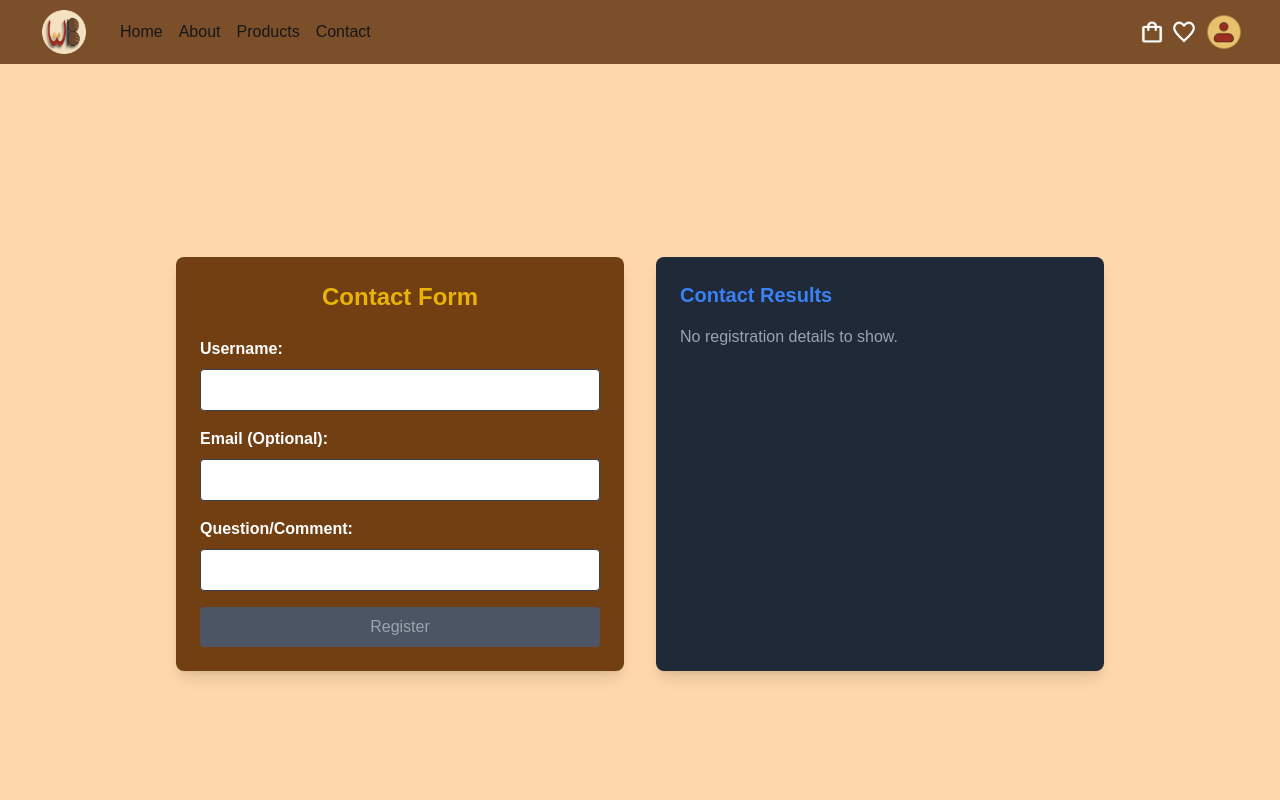
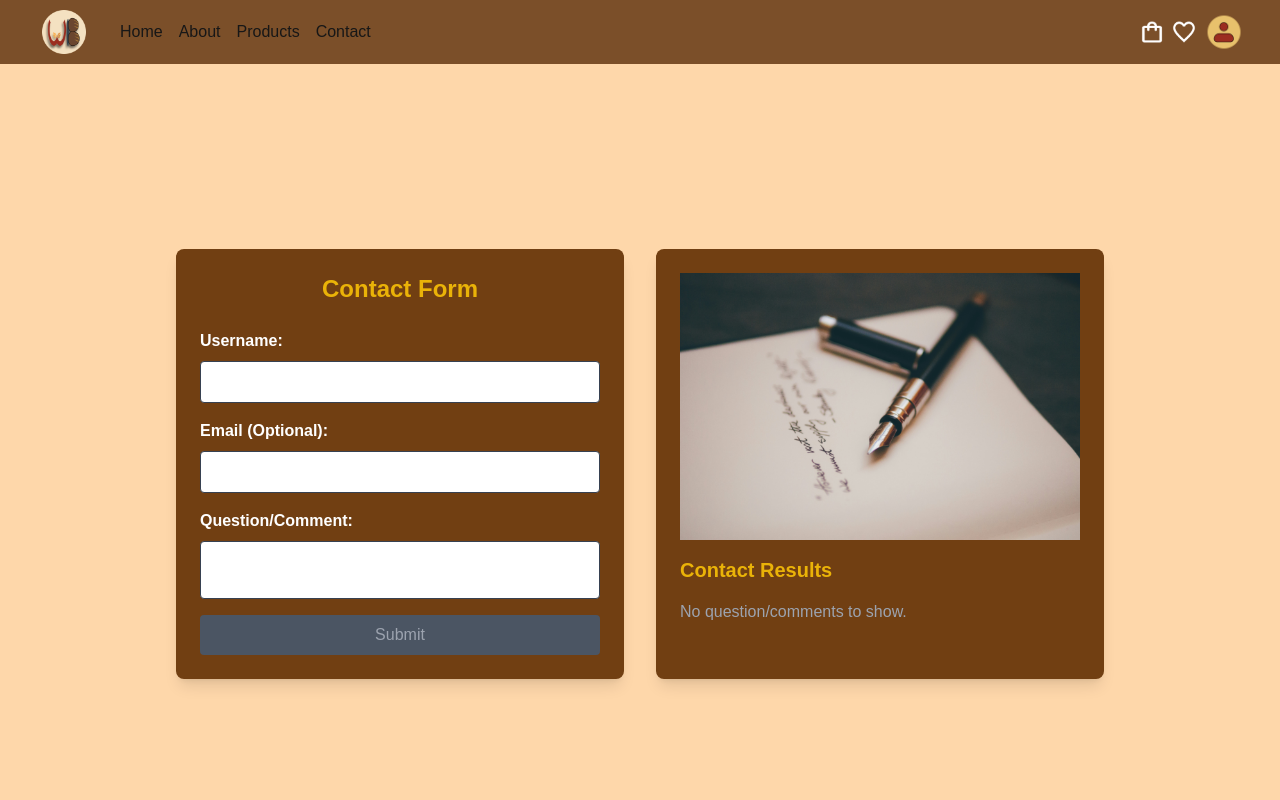
Before and after one commit to Shiela04/golden-wheat, a Next.js app: page /contact in a window 1280 px wide. Shown: the top 800 px of the page. Built offline with nearby package versions, Linux system fonts and the light colour scheme.

Commit message:
Added some content and changed the contact page

```diff
--- a/app/components/RegistrationForm.js
+++ b/app/components/ContactForm.js
@@ -2,36 +2,42 @@
 
 import { useState } from "react";
 
-export default function RegistrationForm() {
-  // Add state for username and usernameErrorText
+export default function ContactForm() {
+  // State for username and its error text
   const [userName, setUserName] = useState("");
   const [userNameErrorText, setUserNameErrorText] = useState("");
 
-  // Add state for email and emailErrorText
+  // State for email and its error text
   const [email, setEmail] = useState("");
   const [emailErrorText, setEmailErrorText] = useState("");
 
-  // Add state for isFormValid
+  // State for question and its error text
+  const [question, setQuestion] = useState("");
+  const [questionErrorText, setQuestionErrorText] = useState("");
+
+  // State for form validity
   const [isFormValid, setIsFormValid] = useState(false);
 
-  // Add state to set formData
-  const [formData, setFormData] = useState(null); // For storing and displaying results
+  // State for form data (for displaying results after submission)
+  const [formData, setFormData] = useState(null);
 
-  // Add function to validateForm
+  // Validate the entire form
   const validateForm = () => {
-    const userNameValidatity = userName.length >= 3;
-    const emailValidatity = email.length === 0 || /\S+@\S+\.\S+/.test(email);
+    const userNameValidity = userName.length >= 3;
+    const emailValidity = email.length === 0 || /\S+@\S+\.\S+/.test(email);
+    const questionValidity = question.length >= 3;
 
-    setIsFormValid(userNameValidatity && emailValidatity);
+    // Set form validity based on all fields
+    setIsFormValid(userNameValidity && emailValidity && questionValidity);
   };
 
-  // Add function to validate username
+  // Validate username
   const validateUserName = (value) => {
     if (value.length === 0) {
       setUserNameErrorText("Name is required");
     } else if (value.length > 0 && value.length < 3) {
       setUserNameErrorText(
-        "Name must be greater then or equal to 3 characters"
+        "Name must be greater than or equal to 3 characters"
       );
     } else {
       setUserNameErrorText("");
@@ -39,7 +45,7 @@
     validateForm();
   };
 
-  // Add function to validate email
+  // Validate email
   const validateEmail = (value) => {
     if (value.length > 0 && !/\S+@\S+\.\S+/.test(value)) {
       setEmailErrorText("Email must be a valid email address");
@@ -49,28 +55,53 @@
     validateForm();
   };
 
-  // Add function to handle username change
+  // Validate question
+  const validateQuestion = (value) => {
+    if (value.length === 0) {
+      setQuestionErrorText("Question/Comment is required");
+    } else if (value.length > 0 && value.length < 3) {
+      setQuestionErrorText(
+        "Question must be greater than or equal to 3 characters"
+      );
+    } else {
+      setQuestionErrorText("");
+    }
+    validateForm();
+  };
+
+  // Handle username change
   const handleUsernameChange = (e) => {
     const value = e.target.value;
     setUserName(value);
     validateUserName(value);
   };
 
-  // Add function to handle email value change
-  const handleEmail = (e) => {
+  // Handle email change
+  const handleEmailChange = (e) => {
     const value = e.target.value;
     setEmail(value);
     validateEmail(value);
   };
 
-  // Create a handleSubmitFunction
+  // Handle question change
+  const handleQuestionChange = (e) => {
+    const value = e.target.value;
+    setQuestion(value);
+    validateQuestion(value); // Validate the question as the user types
+  };
+
+  // Handle form submission
   const handleSubmit = (e) => {
     e.preventDefault();
     setFormData({
       username: userName,
-      email: email || "N/A",
+      email: email || "N/A", // If email is not provided, display "N/A"
+      question,
     });
-    validateForm();
+    // Optionally, reset form after submission
+    // setUserName('');
+    // setEmail('');
+    // setQuestion('');
   };
 
   return (
@@ -121,34 +152,33 @@
                       ? "border-green-500"
                       : "border-gray-700"
                   }`}
-                onChange={handleEmail}
+                onChange={handleEmailChange}
               />
               {emailErrorText && (
                 <p className="text-red-500 text-sm mt-2">{emailErrorText}</p>
               )}
             </div>
 
-            {/* Make sure to change this all to question */}
             <div>
-              <label htmlFor="username" className="block font-semibold mb-2">
+              <label htmlFor="question" className="block font-semibold mb-2">
                 Question/Comment:
               </label>
               <input
                 type="text"
-                id="username"
-                value={userName}
-                className={`w-full p-2 bg-white text-black border rounded focus:outline-none focus:ring focus:ring-blue-500
+                id="question"
+                value={question}
+                className={`w-full p-4 bg-white text-black border rounded focus:outline-none focus:ring focus:ring-blue-500
                   ${
-                    userNameErrorText
+                    questionErrorText
                       ? "border-red-500"
-                      : userName && !userNameErrorText
+                      : question && !questionErrorText
                       ? "border-green-500"
                       : "border-gray-700"
-                  }`}
-                onChange={handleUsernameChange}
+                  } text-left`}
+                onChange={handleQuestionChange}
               />
-              {userNameErrorText && (
-                <p className="text-red-500 text-sm mt-2">{userNameErrorText}</p>
+              {questionErrorText && (
+                <p className="text-red-500 text-sm mt-2">{questionErrorText}</p>
               )}
             </div>
 
@@ -157,36 +187,60 @@
               className={`w-full py-2 rounded ${
                 isFormValid
                   ? "bg-green-400 text-black cursor-pointer"
-                  : " bg-gray-600 text-gray-400 cursor-not-allowed"
+                  : "bg-gray-600 text-gray-400 cursor-not-allowed"
               }`}
               disabled={!isFormValid}
             >
-              Register
+              Submit
             </button>
           </form>
         </div>
 
         {/* Results Section */}
-        <div className="bg-gray-800 p-6 rounded-lg shadow-lg max-w-md w-full">
-          <h2 className="text-xl font-bold text-blue-500 mb-4">
+        {/* <div className="flex flex-col items-center justify-start w-full p-4">
+          <div className="text-center mb-8">
+            <h1>Golden Wheat Contact Us</h1>
+            <p>
+              Welcome to the Golden Wheat Contact Us page! We are here to assist
+              you with any questions, comments, or feedback you may have.
+              Whether you are inquiring about our products, services, or just
+              want to share your thoughts, this is the place to reach out.
+              Simply fill out the form with your details and message, and our
+              team will get back to you as soon as possible. We value your input
+              and look forward to hearing from you!
+            </p>
+          </div> */}
+
+        {/* Contact Form Section */}
+        <div className="bg-yellow-900 p-6 rounded-lg shadow-lg max-w-md w-full">
+          <img
+            src="images/alvaro-serrano-hjwKMkehBco-unsplash.jpg"
+            alt="Contact photo"
+            className="w-full h-auto mb-4"
+          />
+          <h2 className="text-xl font-bold text-yellow-500 mb-4">
             Contact Results
           </h2>
           {formData ? (
             <div>
               <p className="mb-2">
-                <span className="font-semibold">Username:</span>
+                <span className="font-semibold">Username:</span>{" "}
                 {formData.username}
               </p>
+              <p className="mb-2">
+                <span className="font-semibold">Email:</span> {formData.email}
+              </p>
               <p>
-                <span className="font-semibold">Email:</span>
-                {formData.email || "N/A"}
+                <span className="font-semibold">Question/Comment:</span>{" "}
+                {formData.question}
               </p>
             </div>
           ) : (
-            <p className="text-gray-400">No registration details to show.</p>
+            <p className="text-gray-400">No question/comments to show.</p>
           )}
         </div>
       </div>
     </div>
+    // </div>
   );
 }
--- a/app/components/NavListItem.js
+++ b/app/components/NavListItem.js
@@ -3,9 +3,9 @@
 
 export default function NavListItem() {
   const listItems = HEADER_DETAILS.navMenu.map((item) => (
-    <ui key={uuidv4()}>
+    <ul key={uuidv4()}>
       <a href={item.navUrl}>{item.navText}</a>
-    </ui>
+    </ul>
   ));
   return (
     <div className="hidden sm:ml-6 sm:block">
--- a/app/contact/page.js
+++ b/app/contact/page.js
@@ -1,5 +1,5 @@
-import RegistrationForm from "../components/RegistrationForm";
+import ContactForm from "../components/ContactForm";
 
 export default function Home() {
-  return <RegistrationForm />;
+  return <ContactForm />;
 }
```
Also changed, not shown: app/products/Bread/page.js (added), public/images/alvaro-serrano-hjwKMkehBco-unsplash.jpg (added).
